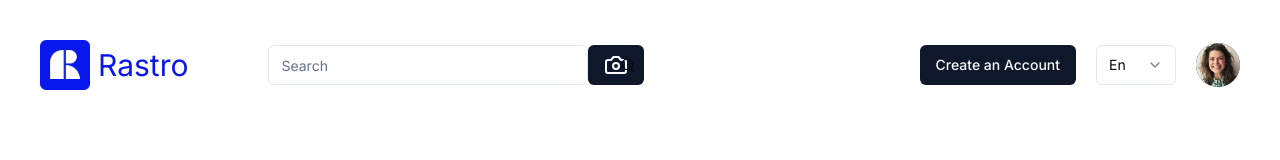
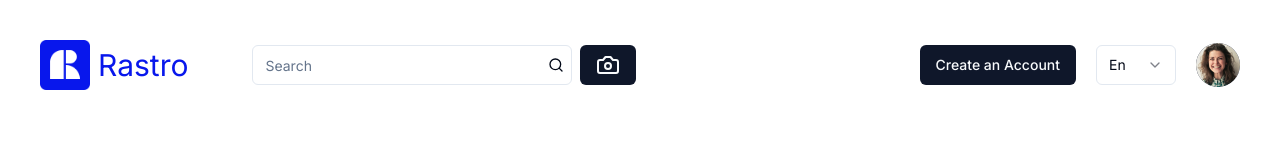
Before and after one commit to mohammadJahid8/rastro-ai, a Next.js app: page / in a window 1280 px wide. Shown: the top 160 px of the page. Built offline with nearby package versions, Linux system fonts and the light colour scheme.

Commit message:
responsive navbar- issue fixed

```diff
--- a/components/global/Navbar.tsx
+++ b/components/global/Navbar.tsx
@@ -13,7 +13,8 @@ import {
   SelectTrigger,
   SelectValue,
 } from "../ui/select";
-import { Dispatch, SetStateAction, useState } from "react";
+import { useState } from "react";
+
 import {
   DropdownMenu,
   DropdownMenuContent,
@@ -30,61 +31,97 @@ const Navbar = (props: Props) => {
   const [language, setLanguage] = useState("En");
 
   return (
-    <nav className="w-full flex flex-col lg:flex-row justify-between items-center">
-      {/* Mobile Brand and User Image */}
-      <div className="flex justify-between items-center w-full lg:hidden">
-        <Brand />
-        <MobileUserMenu />
-      </div>
-
-      {/* Mobile Search Input */}
-      <div className="flex lg:hidden w-full max-w-sm items-center space-x-2 mt-4 lg:mt-0">
-        <SearchInput />
-      </div>
-
-      {/* Desktop Layout */}
-      <div className="hidden lg:flex lg:items-center w-full lg:gap-16">
-        <div className="flex items-center w-full lg:flex-1 lg:gap-20">
-          <Brand />
-          <SearchInput />
-        </div>
-        <div className="flex w-auto justify-end items-center gap-5 mt-4 lg:mt-0">
-          <Button variant="default">Create an Account</Button>
-          <LanguageSelect language={language} setLanguage={setLanguage} />
-          <DesktopUserImage />
-        </div>
-      </div>
-    </nav>
-  );
-};
-
-// Brand Component
-const Brand = () => (
+    <div className="w-full flex flex-col lg:flex-row justify-between items-center">
+      <div className="flex justify-between items-center w-full lg:hidden ">
         <div className="flex items-center justify-between gap-2">
           <Image src={primaryLogo} alt="rastro-ai" width={50} height={50} />
           <p className="text-3xl text-rastro-primary">Rastro</p>
         </div>
-);
-
-// Search Input Component
-const SearchInput = () => (
+        <div className="lg:hidden flex items-center gap-2">
+          <Button className=" w-[44px] h-[44px] rounded-full relative">
+            <Image src={userImg} alt="user" fill className="rounded-full" />
+          </Button>
+          <div className="lg:hidden">
+            <DropdownMenu>
+              <DropdownMenuTrigger asChild>
+                <EllipsisVertical />
+              </DropdownMenuTrigger>
+              <DropdownMenuContent>
+                <DropdownMenuLabel>My Account</DropdownMenuLabel>
+                <DropdownMenuSeparator />
+                <DropdownMenuGroup>
+                  <DropdownMenuItem>
+                    <Button variant="default" size={"sm"}>
+                      Create an Account
+                    </Button>
+                  </DropdownMenuItem>
+                  <DropdownMenuItem>
+                    <Button variant="default" size={"sm"}>
+                      Create an Account
+                    </Button>
+                  </DropdownMenuItem>
+                </DropdownMenuGroup>
+              </DropdownMenuContent>
+            </DropdownMenu>
+          </div>
+        </div>
+      </div>
+      <div className="flex lg:hidden w-full max-w-sm items-center space-x-2 mt-4 lg:mt-0 lg:w-auto">
         <div className="relative flex items-center w-full lg:w-auto">
           <Search className="absolute right-2 top-1/2 h-4 w-4 -translate-y-1/2 transform" />
-    <Input placeholder="Search" className="w-full lg:min-w-[20rem]" />
+          <Input placeholder="Search" className="w-full" />
+        </div>
         <Button type="submit">
           <Camera />
         </Button>
       </div>
-);
-
-// Language Select Component
-const LanguageSelect = ({
-  language,
-  setLanguage,
-}: {
-  language: string;
-  setLanguage: Dispatch<SetStateAction<string>>;
-}) => (
+      <div className="hidden lg:flex lg:justify-center lg:gap-16">
+        <div className="flex justify-between items-center w-full lg:flex-1 lg:gap-20">
+          <div className="flex items-center justify-between gap-2">
+            <Image src={primaryLogo} alt="rastro-ai" width={50} height={50} />
+            <p className="text-3xl text-rastro-primary">Rastro</p>
+          </div>
+          <div className="lg:hidden flex items-center gap-2">
+            <Button className=" w-[44px] h-[44px] rounded-full relative">
+              <Image src={userImg} alt="user" fill className="rounded-full" />
+            </Button>
+            <div className="lg:hidden">
+              <DropdownMenu>
+                <DropdownMenuTrigger asChild>
+                  <EllipsisVertical />
+                </DropdownMenuTrigger>
+                <DropdownMenuContent>
+                  <DropdownMenuLabel>My Account</DropdownMenuLabel>
+                  <DropdownMenuSeparator />
+                  <DropdownMenuGroup>
+                    <DropdownMenuItem>
+                      <Button variant="default" size={"sm"}>
+                        Create an Account
+                      </Button>
+                    </DropdownMenuItem>
+                    <DropdownMenuItem>
+                      <Button variant="default" size={"sm"}>
+                        Create an Account
+                      </Button>
+                    </DropdownMenuItem>
+                  </DropdownMenuGroup>
+                </DropdownMenuContent>
+              </DropdownMenu>
+            </div>
+          </div>
+        </div>
+        <div className="flex w-full items-center space-x-2 mt-4 lg:mt-0 lg:w-auto">
+          <div className="relative flex items-center w-full lg:w-auto">
+            <Search className="absolute right-2 top-1/2 h-4 w-4 -translate-y-1/2 transform" />
+            <Input placeholder="Search" className="min-w-[20rem]" />
+          </div>
+          <Button type="submit">
+            <Camera />
+          </Button>
+        </div>
+      </div>
+      <div className="hidden lg:flex w-full lg:w-auto lg:flex-1 justify-end items-center gap-5 mt-4 lg:mt-0">
+        <Button variant="default">Create an Account</Button>
         <Select value={language} onValueChange={setLanguage}>
           <SelectTrigger className="w-20">
             <SelectValue placeholder="En" />
@@ -96,48 +133,14 @@ const LanguageSelect = ({
             </SelectGroup>
           </SelectContent>
         </Select>
-);
-
-// Mobile User Menu Component
-const MobileUserMenu = () => (
-  <div className="flex items-center gap-2">
-    <UserImage />
-    <DropdownMenu>
-      <DropdownMenuTrigger asChild>
-        <EllipsisVertical />
-      </DropdownMenuTrigger>
-      <DropdownMenuContent>
-        <DropdownMenuLabel>My Account</DropdownMenuLabel>
-        <DropdownMenuSeparator />
-        <DropdownMenuGroup>
-          <DropdownMenuItem>
-            <Button variant="default" size="sm">
-              Create an Account
-            </Button>
-          </DropdownMenuItem>
-          <DropdownMenuItem>
-            <Button variant="default" size="sm">
-              Create an Account
-            </Button>
-          </DropdownMenuItem>
-        </DropdownMenuGroup>
-      </DropdownMenuContent>
-    </DropdownMenu>
-  </div>
-);
-
-// Desktop User Image Component
-const DesktopUserImage = () => (
-  <div className="hidden lg:block">
-    <UserImage />
-  </div>
-);
-
-// User Image Component
-const UserImage = () => (
+        <div id="img" className="hidden lg:block">
           <Button className="w-[44px] h-[44px] rounded-full relative">
             <Image src={userImg} alt="user" fill className="rounded-full" />
           </Button>
+        </div>
+      </div>
+    </div>
   );
+};
 
 export default Navbar;
```
Lines whose indentation alone changed are shown as unchanged.
